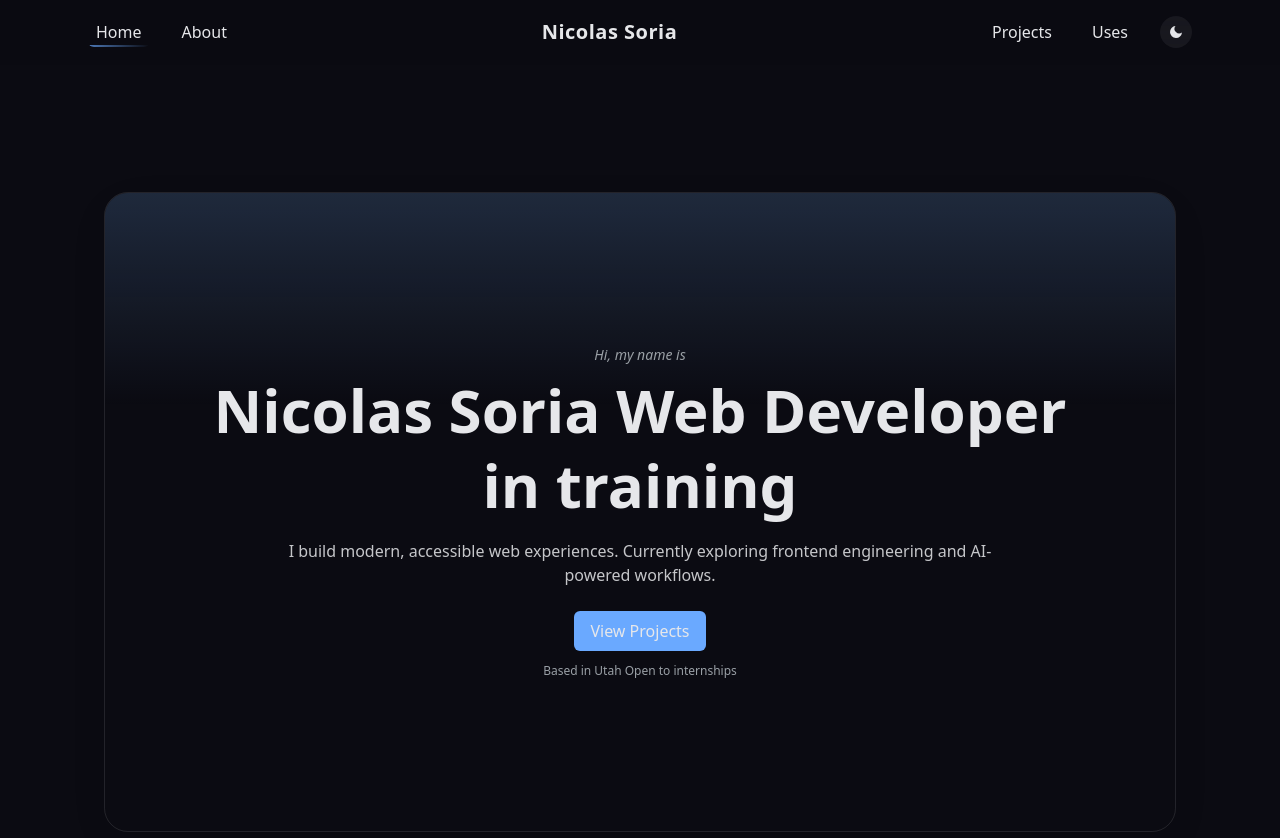
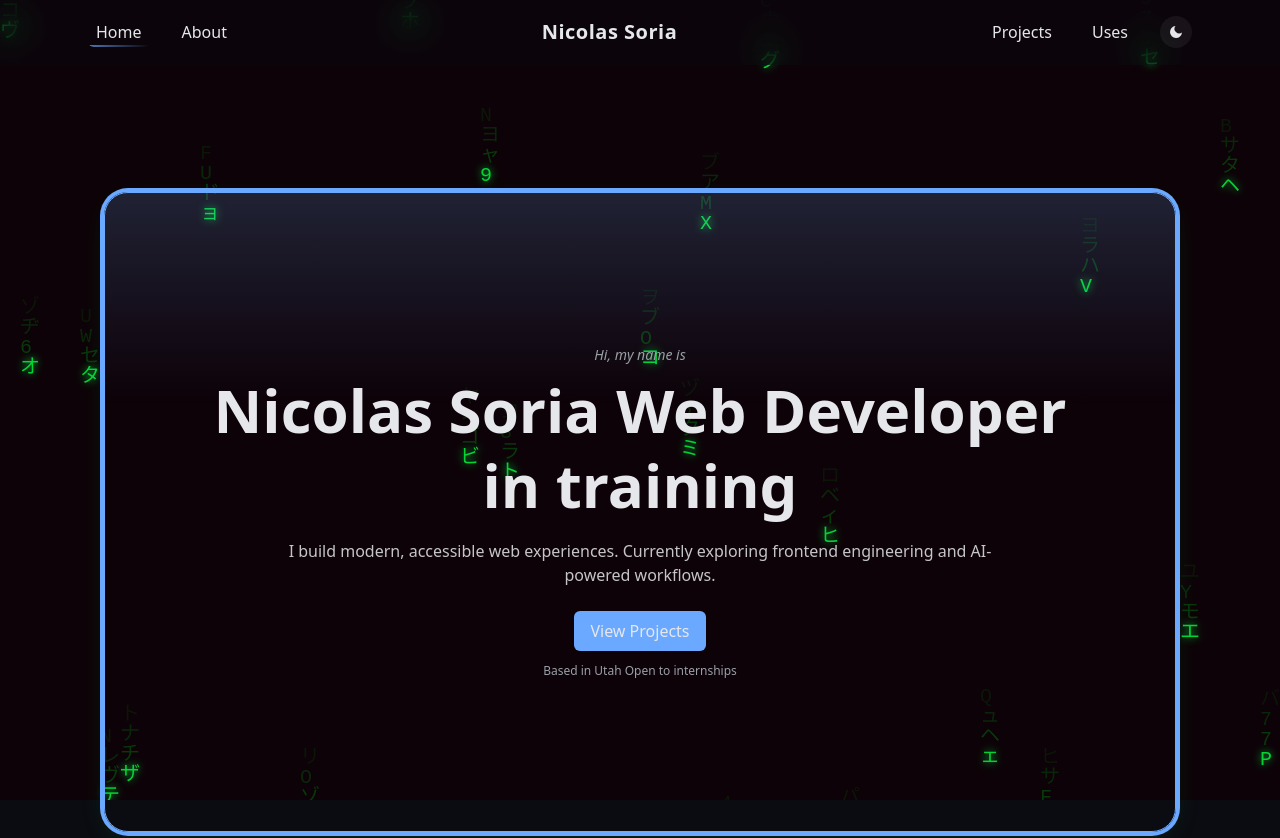
Before and after one commit to Nicocoder1/css220-portfolio, a Next.js app: page / in a window 1280 px wide. Shown: the top 838 px of the page. Built offline with nearby package versions, Linux system fonts and the light colour scheme.

Commit message:
rain matrix code

```diff
--- /dev/null
+++ b/app/components/ClientBackgroundLayer.tsx
@@ -0,0 +1,6 @@
+"use client";
+import MatrixRainBackground from "./MatrixRainBackground";
+
+export default function ClientBackgroundLayer() {
+  return <MatrixRainBackground />;
+}
--- a/app/components/HeroSection.tsx
+++ b/app/components/HeroSection.tsx
@@ -9,7 +9,7 @@ export default function HeroSection() {
         initial={{ opacity: 0, y: 32 }}
         animate={{ opacity: 1, y: 0 }}
         transition={{ duration: 0.7, ease: "easeOut" }}
-        className="relative rounded-3xl border border-white/10 shadow-[0_12px_48px_-12px_rgba(0,0,0,0.10),0_4px_16px_0_rgba(0,0,0,0.06)] dark:shadow-[0_12px_48px_-12px_rgba(0,0,0,0.40),0_4px_16px_0_rgba(0,0,0,0.18)] flex items-center justify-center w-full max-w-[1200px] min-h-[60dvh] sm:min-h-[70dvh] md:min-h-[75dvh] lg:min-h-[80dvh] p-4 sm:p-6 overflow-hidden"
+  className="relative rounded-3xl border border-[var(--accent)] bg-[radial-gradient(circle at 50% 50%,rgba(13,2,8,0.92) 60%,rgba(0,255,65,0.18) 100%)] backdrop-blur-xl shadow-[0_0_0_4px_var(--accent),0_8px_32px_-8px_rgba(0,255,65,0.18)] flex items-center justify-center w-full max-w-[1200px] min-h-[60dvh] sm:min-h-[70dvh] md:min-h-[75dvh] lg:min-h-[80dvh] p-4 sm:p-6 overflow-hidden"
       >
         <div className="absolute top-0 left-0 w-full h-1/3 pointer-events-none z-0" style={{background: "linear-gradient(180deg,rgba(120,180,255,0.18) 0%,rgba(255,255,255,0) 100%)"}}></div>
         <div className="relative z-10 w-full h-full flex flex-col items-center justify-center p-6 sm:p-12 lg:p-20 text-center">
--- /dev/null
+++ b/app/components/MatrixRainBackground.tsx
@@ -0,0 +1,127 @@
+"use client";
+import { useEffect, useRef } from "react";
+
+const MATRIX_COLORS = {
+  base: "#0D0208",
+  trail: "#003B00",
+  glyph: "#008F11",
+  glow: "#00FF41",
+};
+
+function getRandomGlyph() {
+  const glyphs = "アァカサタナハマヤャラワガザダバパイィキシチニヒミリヰギジヂビピウゥクスツヌフムユュルグズヅブプエェケセテネヘメレヱゲゼデベペオォコソトノホモヨョロヲゴゾドボポヴ0123456789ABCDEFGHIJKLMNOPQRSTUVWXYZ";
+  return glyphs[Math.floor(Math.random() * glyphs.length)];
+}
+
+export default function MatrixRainBackground() {
+  const canvasRef = useRef<HTMLCanvasElement>(null);
+
+  useEffect(() => {
+    const prefersReducedMotion = window.matchMedia("(prefers-reduced-motion: reduce)").matches;
+    if (prefersReducedMotion) return;
+
+    const canvas = canvasRef.current;
+    if (!canvas) return;
+    const ctx = canvas.getContext("2d");
+    let animationFrameId: number;
+
+    // Responsive sizing
+    function resizeCanvas() {
+      if (!canvas) return;
+      canvas.width = window.innerWidth;
+      canvas.height = window.innerHeight;
+    }
+    resizeCanvas();
+    window.addEventListener("resize", resizeCanvas);
+
+    // Matrix rain setup
+    const fontSize = 20;
+    const columns = Math.floor(canvas.width / fontSize);
+    const drops = Array(columns).fill(1);
+
+    function draw() {
+      if (!canvas || !ctx) return;
+      ctx.globalAlpha = 1;
+      ctx.fillStyle = MATRIX_COLORS.base;
+      ctx.fillRect(0, 0, canvas.width, canvas.height);
+      ctx.globalAlpha = 0.8;
+      ctx.font = `${fontSize}px monospace`;
+
+      for (let i = 0; i < columns; i++) {
+        // Brightest glyph
+        ctx.fillStyle = MATRIX_COLORS.glow;
+        ctx.shadowColor = MATRIX_COLORS.glow;
+        ctx.shadowBlur = 8;
+        const glyph = getRandomGlyph();
+        ctx.fillText(glyph, i * fontSize, drops[i] * fontSize);
+
+        // Trail
+        ctx.fillStyle = MATRIX_COLORS.glyph;
+        ctx.shadowBlur = 0;
+        for (let t = 1; t < 4; t++) {
+          const trailGlyph = getRandomGlyph();
+          ctx.globalAlpha = 0.5 - t * 0.12;
+          ctx.fillText(trailGlyph, i * fontSize, (drops[i] - t) * fontSize);
+        }
+        ctx.globalAlpha = 0.8;
+
+        // Move drop
+        if (canvas && drops[i] * fontSize > canvas.height && Math.random() > 0.975) {
+          drops[i] = 0;
+        }
+        drops[i] += Math.random() * 1.5 + 0.8;
+      }
+    }
+
+    function animate() {
+      draw();
+      animationFrameId = requestAnimationFrame(animate);
+    }
+    animate();
+
+    return () => {
+      window.removeEventListener("resize", resizeCanvas);
+      cancelAnimationFrame(animationFrameId);
+    };
+  }, []);
+
+  // Fallback for reduced motion
+  const prefersReducedMotion = typeof window !== "undefined" && window.matchMedia("(prefers-reduced-motion: reduce)").matches;
+
+  return (
+    <div
+      aria-hidden="true"
+      style={{
+        position: "fixed",
+        inset: 0,
+        zIndex: -1,
+        width: "100vw",
+        height: "100vh",
+        pointerEvents: "none",
+        overflow: "hidden",
+      }}
+    >
+      {prefersReducedMotion ? (
+        <div
+          style={{
+            width: "100vw",
+            height: "100vh",
+            background: "linear-gradient(to bottom, #0D0208, #003B00, #008F11)",
+          }}
+        />
+      ) : (
+        <canvas
+          ref={canvasRef}
+          width={typeof window !== "undefined" ? window.innerWidth : 1920}
+          height={typeof window !== "undefined" ? window.innerHeight : 1080}
+          style={{
+            display: "block",
+            width: "100vw",
+            height: "100vh",
+            background: MATRIX_COLORS.base,
+          }}
+        />
+      )}
+    </div>
+  );
+}
--- a/app/layout.tsx
+++ b/app/layout.tsx
@@ -4,6 +4,7 @@ import "./globals.css";
 import NavBar from "./components/NavBar";
 import Footer from "./components/Footer";
 import PageFade from "./components/PageFade";
+import ClientBackgroundLayer from "./components/ClientBackgroundLayer";
 
 const geistSans = Geist({
   variable: "--font-geist-sans",
@@ -28,6 +29,8 @@ export default function RootLayout({
   return (
     <html lang="en" data-theme="dark">
       <body className={`${geistSans.variable} ${geistMono.variable} antialiased min-h-screen flex flex-col`}>
+        {/* Matrix rain background behind all content */}
+        <ClientBackgroundLayer />
         <NavBar />
         <div className="flex-1 flex flex-col">
           <PageFade>
```
